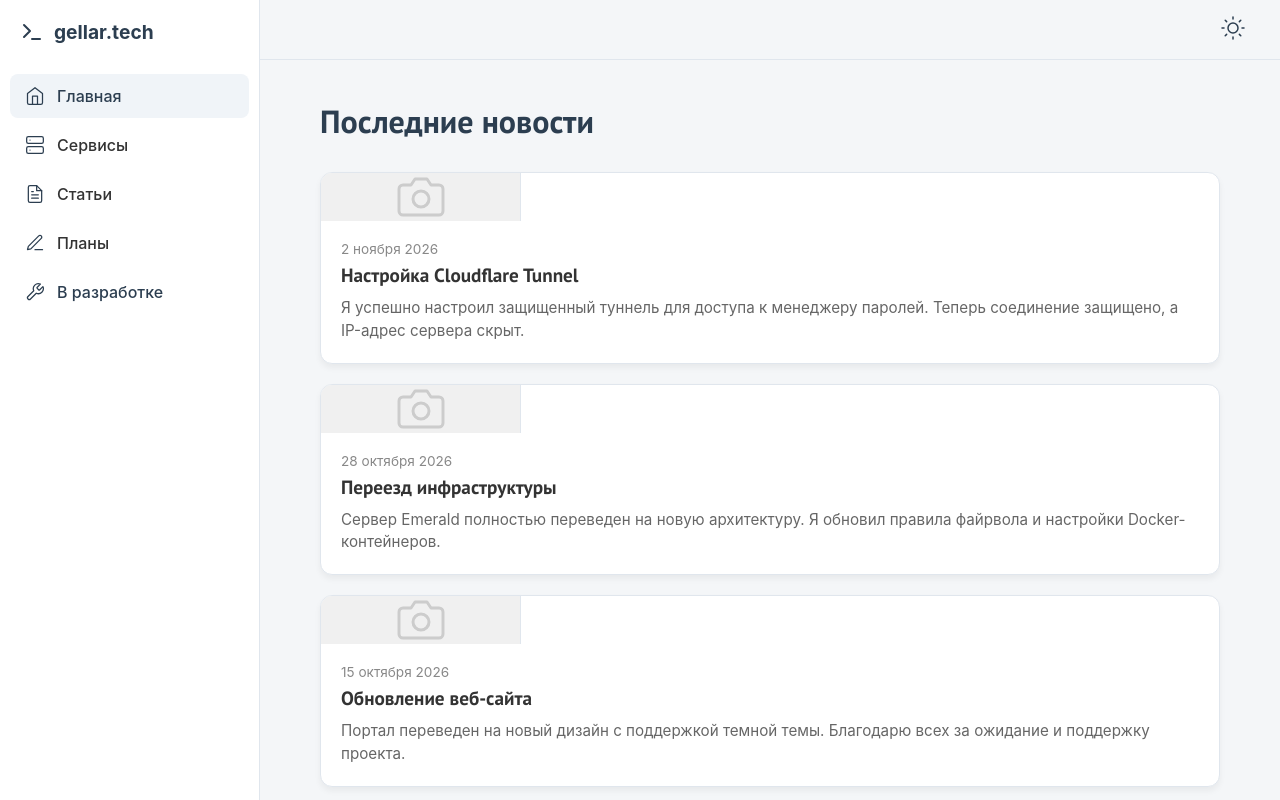
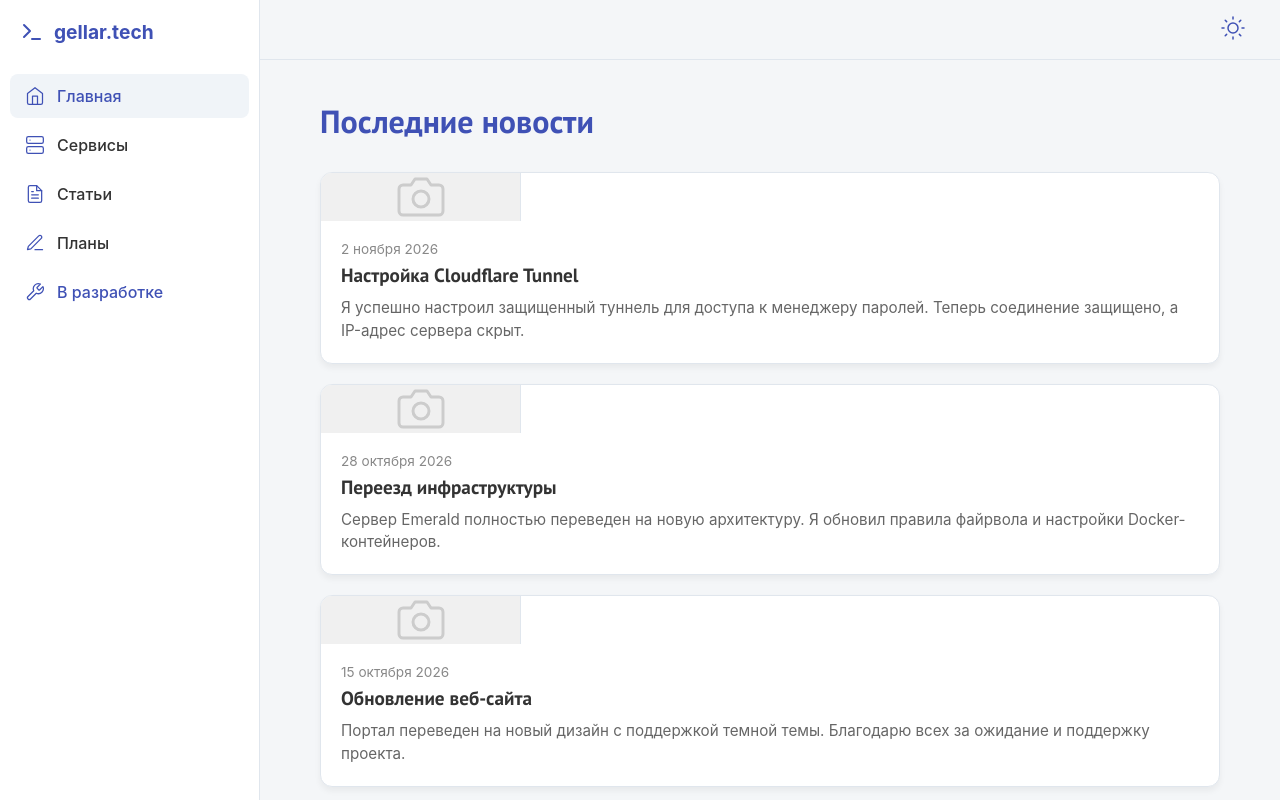
Before and after one commit to qustrax/gellar-site, a plain HTML site: page index.html in a window 1280 px wide. Drawn offline with Linux system fonts and the light colour scheme.

Commit message:
index.html

```diff
--- a/index.html
+++ b/index.html
@@ -16,7 +16,7 @@
             /* Светлая тема */
             --bg: #f4f6f8;
             --text: #333333;
-            --accent: #2c3e50; /* Приглушенный темно-синий */
+            --accent: #3f51b5; /* Индиго */
             --border: #e0e6ed;
             --card-bg: #ffffff;
             --sidebar-bg: #ffffff;
```
